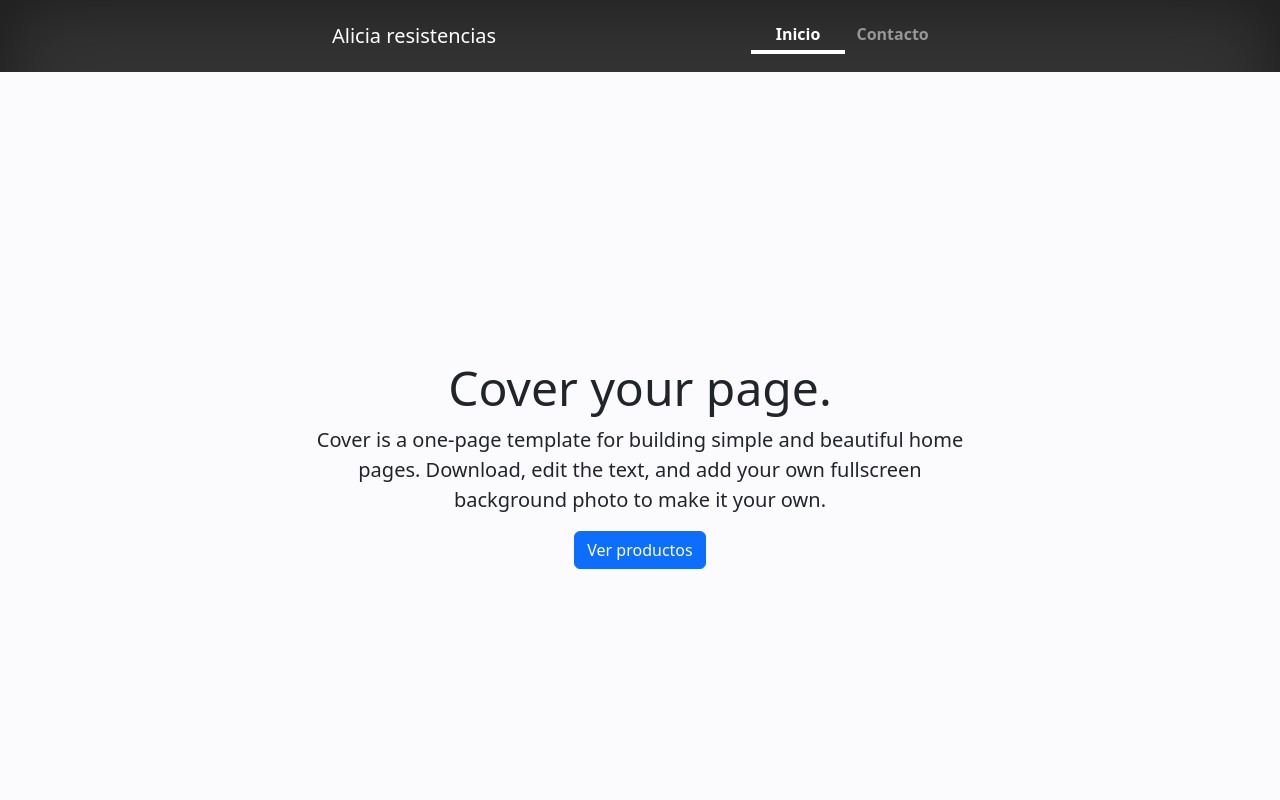
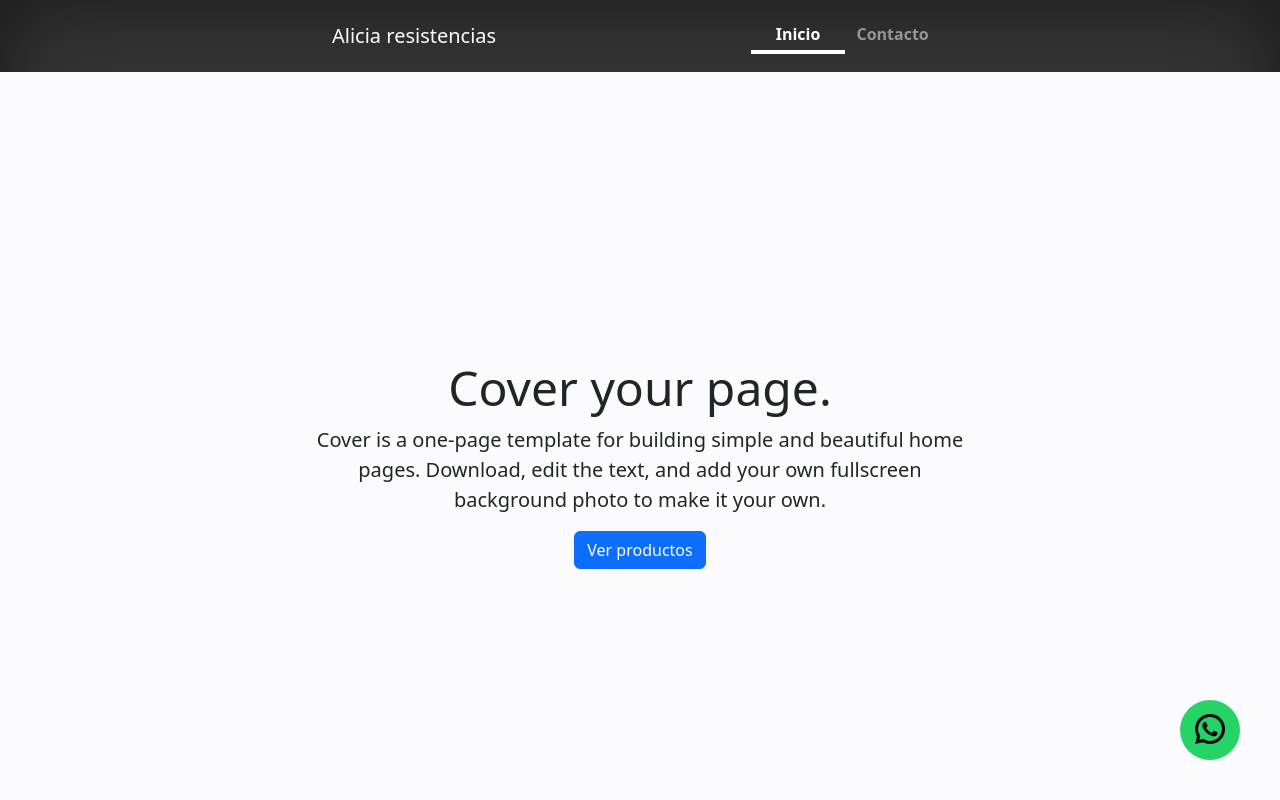
Before and after one commit to AryDegtiar/Pagina-AliciaResistencias, a plain HTML site: page index.html in a window 1280 px wide. Shown: the top 800 px of the page. Drawn offline with nearby package versions, Linux system fonts and the light colour scheme.

Commit message:
whatsapp incorporado

```diff
--- a/assets/css/style.css
+++ b/assets/css/style.css
@@ -77,6 +77,30 @@ body {
   box-shadow: 2px 2px 5px rgb(223, 223, 223);
 }
 
+.whatsapp {
+  position:fixed;
+  width:60px;
+  height:60px;
+  bottom:40px;
+  right:40px;
+  background-color:#25d366;
+  color:#FFF;
+  border-radius:50px;
+  text-align:center;
+  font-size:30px;
+  z-index:100;
+}
+
+.whatsapp-icon {
+  margin-top:6px;
+}
+
+#imgWhastapp{
+  width: 60%;
+  height: 60%;
+  object-fit: cover;
+}
+
 @media (min-width: 1320px) {
   .px-lg-10{
     padding-left: 10rem !important;
--- a/index.html
+++ b/index.html
@@ -184,6 +184,10 @@
       </div>
     </section>
 
+    <!-- WHATSAPP -->
+    <a href="https://wa.me/+541148880806?text=Hola,%estoy%interasado%en%las%resistencias"
+    class="whatsapp" target="_blank"> <img id=imgWhastapp class="whatsapp-icon" src="./assets/images/icons8-whatsapp-48.png" alt=""></a>
+
     <!-- FOOTER -->
     <div class="container">
       <footer class="py-3">
```
Also changed, not shown: contacto.html (+4 -0 lines), assets/images/icons8-whatsapp-48.png (added).
